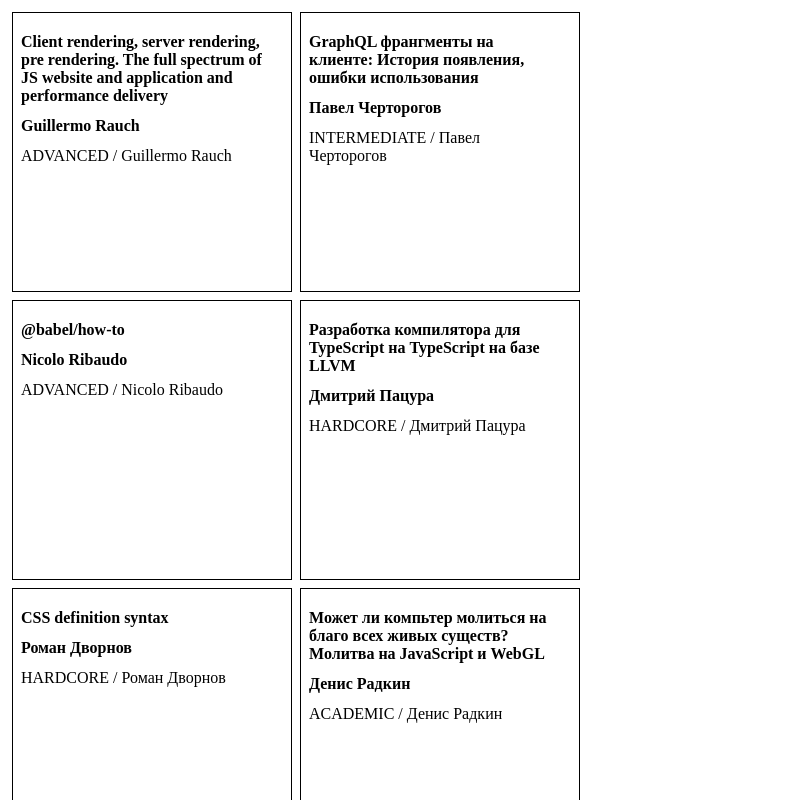
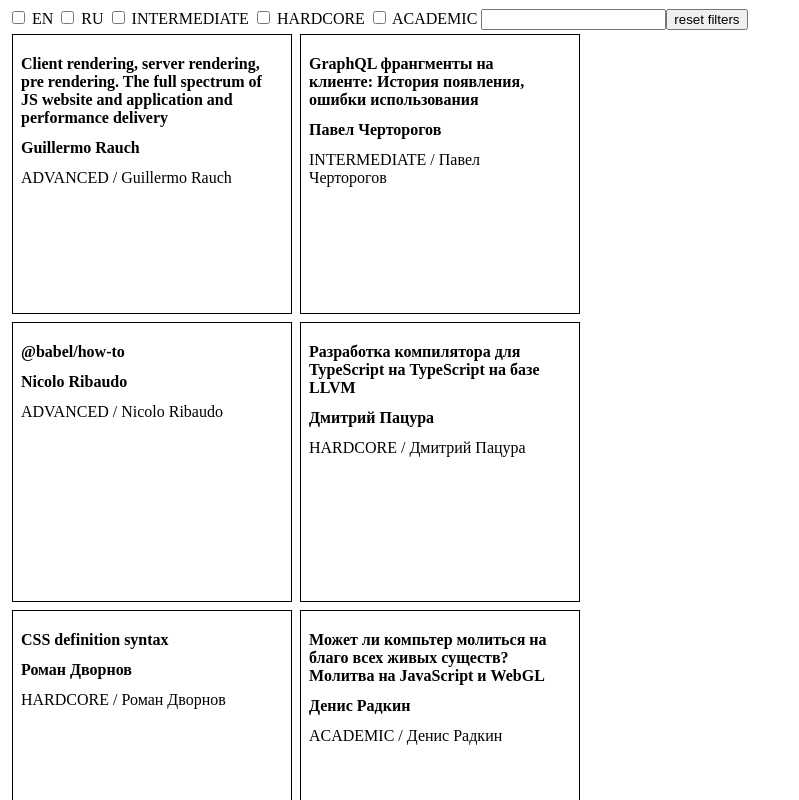
Before and after one commit to dolgiyspb/jug-test-task, an Angular app: page /presentations in a window 1280 px wide. Shown: the top 800 px of the page, without its empty margins (0-799 px from the left). Built offline with nearby package versions, Linux system fonts and the light colour scheme; no server answers.

Commit message:
Add filter form

```diff
--- /dev/null
+++ b/src/app/presentations/components/checkbox-group/checkbox-group.component.html
@@ -0,0 +1,4 @@
+<label *ngFor="let label of labels; let i = index">
+  <input type="checkbox" [formControl]="checkboxes.at(i)" (ngModelChange)="checkboxClicked()"/>
+  {{label}}
+</label>
--- /dev/null
+++ b/src/app/presentations/components/checkbox-group/checkbox-group.component.ts
@@ -0,0 +1,71 @@
+import { Component, forwardRef, Input, OnChanges, SimpleChanges } from '@angular/core';
+import { ControlValueAccessor, FormArray, FormControl, NG_VALUE_ACCESSOR } from '@angular/forms';
+
+@Component({
+  selector: 'app-checkbox-group',
+  templateUrl: './checkbox-group.component.html',
+  styleUrls: ['./checkbox-group.component.less'],
+  providers: [
+    {
+      provide: NG_VALUE_ACCESSOR,
+      // tslint:disable-next-line:no-forward-ref
+      useExisting: forwardRef(() => CheckboxGroupComponent),
+      multi: true
+    }
+  ],
+})
+export class CheckboxGroupComponent implements OnChanges, ControlValueAccessor {
+  @Input() labels: string[] = [];
+
+  public checkboxes = new FormArray([]);
+
+  private onChange: any = () => {};
+  private onTouch: any = () => {};
+
+  ngOnChanges({labels}: SimpleChanges): void {
+    if (labels.currentValue) {
+      this.labels.forEach(() => this.checkboxes.push(new FormControl(false)));
+
+      this.value = [];
+    }
+  }
+
+  public set value(value: string[]) {
+    this.labels.forEach((label: string, index: number) => {
+      const checkbox = this.checkboxes.at(index);
+      checkbox.setValue(value.includes(label));
+    });
+
+    this.notifyValueUpdated(value);
+  }
+
+  public get value(): string[] {
+    return this.labels.filter((_: string, index: number) => this.checkboxes.at(index).value);
+  }
+
+  public registerOnChange(fn: any): void {
+    this.onChange = fn;
+  }
+
+  public registerOnTouched(fn: any): void {
+    this.onTouch = fn;
+  }
+
+  public setDisabledState(isDisabled: boolean): void {
+    isDisabled ? this.checkboxes.disable() : this.checkboxes.enable();
+  }
+
+  public writeValue(value: string[]): void {
+    this.value = value;
+  }
+
+  public checkboxClicked(): void {
+    this.notifyValueUpdated(this.value);
+  }
+
+  private notifyValueUpdated(value: string[]): void {
+    this.checkboxes.updateValueAndValidity();
+    this.onChange(value);
+    this.onTouch(value);
+  }
+}
--- a/src/app/presentations/enums/presentation-language.enum.ts
+++ b/src/app/presentations/enums/presentation-language.enum.ts
@@ -1,3 +1,4 @@
 export enum PresentationLanguage {
   EN = 'EN',
-};
+  RU = 'RU'
+}
--- a/src/app/presentations/presentations.component.html
+++ b/src/app/presentations/presentations.component.html
@@ -1,2 +1,10 @@
+<form [formGroup]="filterForm">
+  <app-checkbox-group [labels]="languages" formControlName="language"></app-checkbox-group>
+  <app-checkbox-group [labels]="levels" formControlName="level"></app-checkbox-group>
+  <input type="text" formControlName="search"/>
+  <button (click)="resetFilters()" type="button">
+    reset filters
+  </button>
+</form>
 <app-presentation-list [presentations]="presentations$ | async" class="presentations">
 </app-presentation-list>
--- a/src/app/presentations/presentations.component.ts
+++ b/src/app/presentations/presentations.component.ts
@@ -2,6 +2,9 @@
 import { PresentationsDataService } from './services/presentations-data.service';
 import { Observable } from 'rxjs';
 import { Presentation } from './interfaces/presentation.interface';
+import { FormControl, FormGroup } from '@angular/forms';
+import { PresentationLanguage } from './enums/presentation-language.enum';
+import { PresentationLevel } from './enums/presentation-level.enum';
 
 @Component({
   selector: 'app-presentations',
@@ -9,12 +12,29 @@
   styleUrls: ['./presentations.component.less']
 })
 export class PresentationsComponent implements OnInit {
+  public filterForm = new FormGroup({
+    language: new FormControl([]),
+    level: new FormControl([]),
+    search: new FormControl(''),
+  });
+
   public presentations$!: Observable<Presentation[]>;
+  public readonly languages: PresentationLanguage[] = Object.values(PresentationLanguage);
+  public readonly levels: PresentationLevel[] = Object.values(PresentationLevel);
 
   constructor(private readonly presentationsDataService: PresentationsDataService) {}
 
   ngOnInit(): void {
     this.presentations$ = this.presentationsDataService.get$();
+    this.filterForm.valueChanges.pipe(
+    ).subscribe(v => console.log(v));
   }
 
+  public resetFilters(): void {
+    this.filterForm.setValue({
+      language: [],
+      level: [],
+      search: '',
+    });
+  }
 }
--- a/src/app/presentations/presentations.module.ts
+++ b/src/app/presentations/presentations.module.ts
@@ -5,14 +5,18 @@
 import { PresentationsDataService } from './services/presentations-data.service';
 import { PresentationListComponent } from './components/presentation-list/presentation-list.component';
 import { PresentationItemComponent } from './components/presentation-item/presentation-item.component';
+import { CheckboxGroupComponent } from './components/checkbox-group/checkbox-group.component';
+import { FormsModule, ReactiveFormsModule } from '@angular/forms';
 
 
 
 @NgModule({
-  declarations: [PresentationsComponent, PresentationListComponent, PresentationItemComponent],
+  declarations: [PresentationsComponent, PresentationListComponent, PresentationItemComponent, CheckboxGroupComponent],
   imports: [
     CommonModule,
     PresentationsRoutingModule,
+    ReactiveFormsModule,
+    FormsModule,
   ],
   providers: [
     PresentationsDataService,
```
Also changed, not shown: src/app/presentations/components/checkbox-group/checkbox-group.component.less (added).
